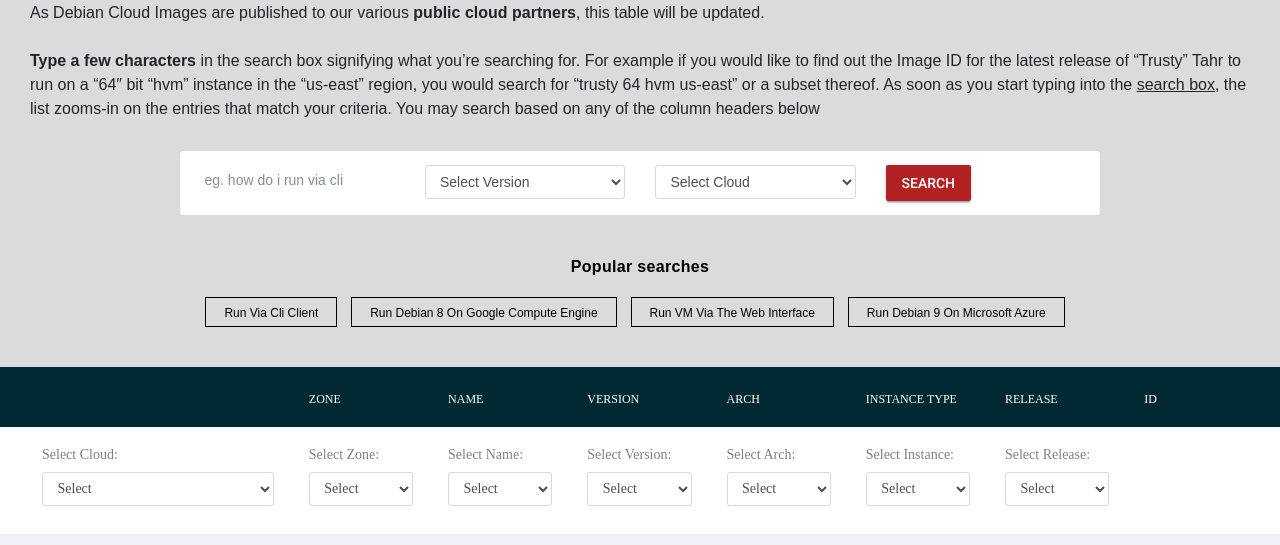
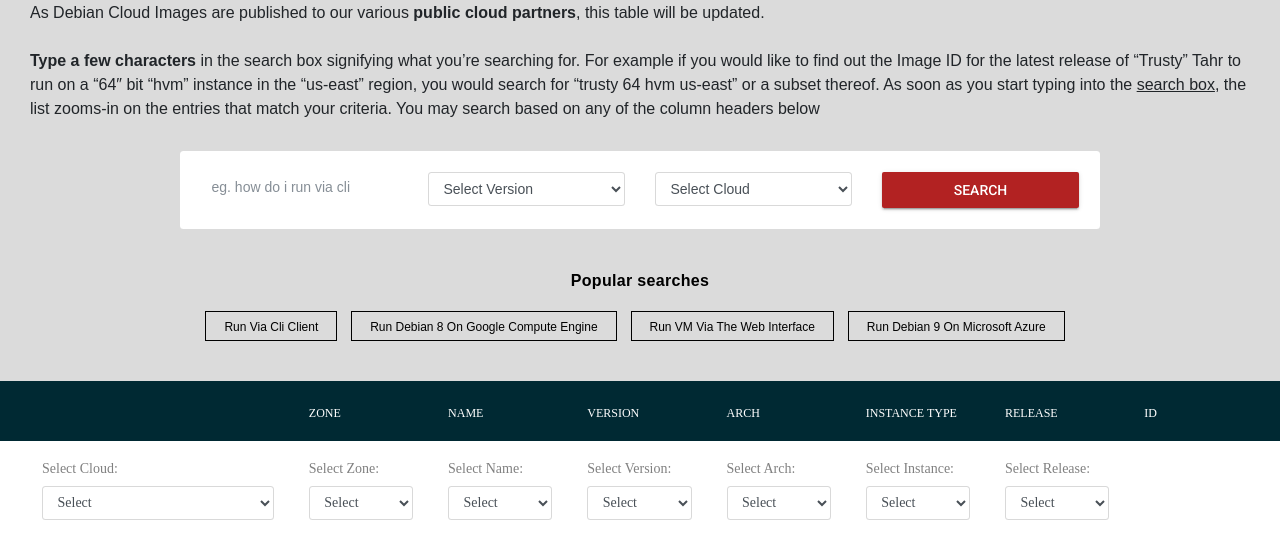
Before and after one commit to leenabhandari/debianpage.github.io, a plain HTML site: page index.html in a window 1280 px wide. Shown: the part 164-709 px from the top of the page. Drawn offline with nearby package versions, Linux system fonts and the light colour scheme; a web font is replaced by a local one.

Commit message:
button and text changed

```diff
--- a/index.html
+++ b/index.html
@@ -71,7 +71,7 @@
 <!--            <h1 class="mb-2 text-black w-75"><span class="font-weight-bold">Largest Job</span> Site On The Net</h1>-->
 <!--            <div class="job-search">-->
 
-              <div class=" bg-white p-3 rounded" >
+              <div class=" bg-white p-4 rounded" >
 <!--                <div class="tab-pane fade show active" id="pills-job" role="tabpanel" aria-labelledby="pills-job-tab">-->
 <!--                  <form action="#" method="post">-->
                     <div class="row">
@@ -112,7 +112,7 @@
 -->
                       <div class="col-md-6 col-lg-3 mb-3 mb-lg-0">
 <!--                        <input type="submit" class="btn btn-primary btn-block" value="Search">-->
-                          <button class="mdl-button mdl-js-button mdl-button--raised mdl-js-ripple-effect mdl-button--accent" style="background-color: firebrick; width: auto" id="searchbtn" type="button" onclick="resfunc()">
+                          <button class="mdl-button mdl-js-button mdl-button--raised mdl-js-ripple-effect mdl-button--accent" style="background-color: firebrick; width: 100%;" id="searchbtn" type="button" onclick="resfunc()">
                                         Search
                                         </button>
                       </div>
@@ -146,7 +146,7 @@
         <h5 class="text-black" style="text-align: center">Popular searches</h5>
 
 					<div class="courses pt-20">
-						<a href="#" data-wow-duration="1s" data-wow-delay=".3s" class="primary-btn transparent mr-10 mb-10 wow fadeInDown text-black">Run via cli client
+						<a href="#" data-wow-duration="1s" data-wow-delay=".3s" class="primary-btn transparent mr-10 mb-10 wow fadeInDown">Run via cli client
 							</a>
 						<a href="#" data-wow-duration="1s" data-wow-delay=".6s" class="primary-btn transparent mr-10 mb-10 wow fadeInDown">Run debian 8 on google compute engine</a>
 						<a href="#" data-wow-duration="1s" data-wow-delay=".9s" class="primary-btn transparent mr-10 mb-10 wow fadeInDown">run VM via the web interface</a>
```
